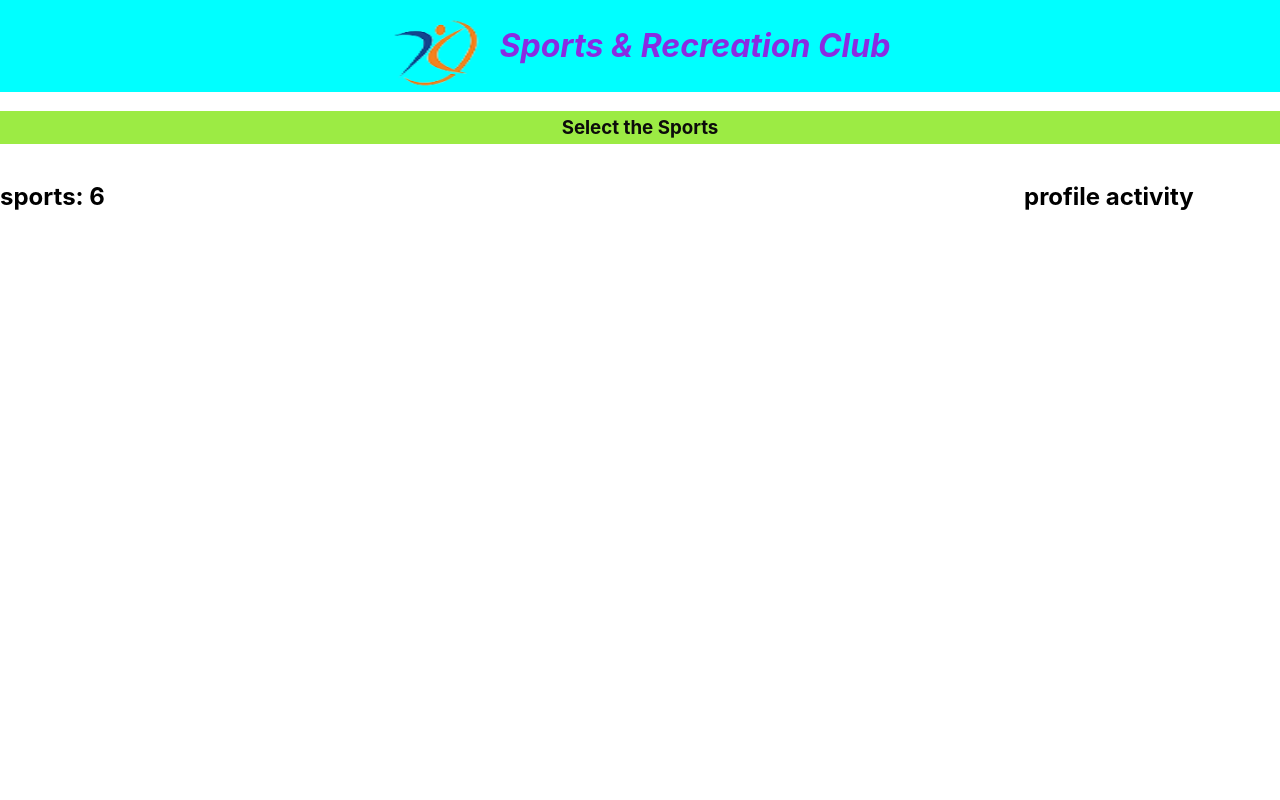
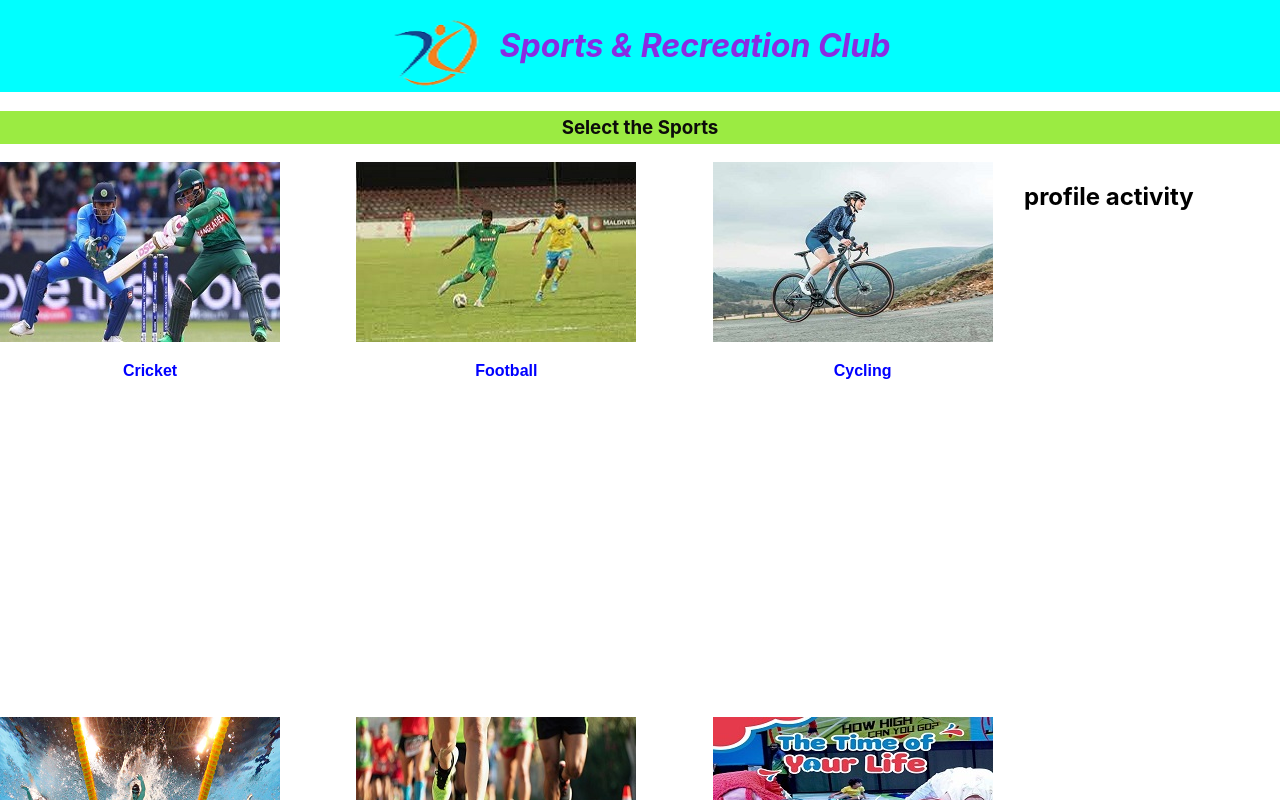
Before and after one commit to mostafizur610/sports-recreation-club, a React (Create React App) app: page / in a window 1280 px wide. Shown: the top 800 px of the page. Built offline with nearby package versions, Linux system fonts and the light colour scheme.

Commit message:
data design

```diff
--- /dev/null
+++ b/src/Component/Activity/Activity.css
@@ -0,0 +1,17 @@
+.activity {
+    width: 300px;
+    height: 510px;
+}
+
+.activity image {
+    width: 286px;
+    height: 286px;
+}
+
+.activity-name {
+    font-family: "Goudy Bookletter 1911", sans-serif;
+    font-style: normal;
+    font-weight: 700;
+    text-align: center;
+    color: blue;
+}
--- /dev/null
+++ b/src/Component/Activity/Activity.js
@@ -0,0 +1,15 @@
+import React from 'react';
+import './Activity.css'
+
+const Activity = (props) => {
+    // console.log(props.activity);
+    const { image, activity_name, description, age, time } = props.activity;
+    return (
+        <div className='activity'>
+            <img src={image} alt="" />
+            <p className='activity-name'>{activity_name}</p>
+        </div>
+    );
+};
+
+export default Activity;
--- a/src/Component/Sports/Sports.css
+++ b/src/Component/Sports/Sports.css
@@ -2,3 +2,9 @@
     display: grid;
     grid-template-columns: 4fr 1fr;
 }
+
+.activities-container {
+    display: grid;
+    grid-template-columns: repeat(3, 1fr);
+    gap: 45px;
+}
--- a/src/Component/Sports/Sports.js
+++ b/src/Component/Sports/Sports.js
@@ -1,4 +1,5 @@
 import React, { useEffect, useState } from 'react';
+import Activity from '../Activity/Activity';
 import './Sports.css'
 
 const Sports = () => {
@@ -13,7 +14,11 @@ const Sports = () => {
     return (
         <div className='sports-container'>
             <div className='activities-container'>
-                <h2>sports: {activities.length}</h2>
+                {
+                    activities.map(activity => <Activity key={activity.id}
+                        activity={activity}
+                    ></Activity>)
+                }
             </div>
 
 
```
